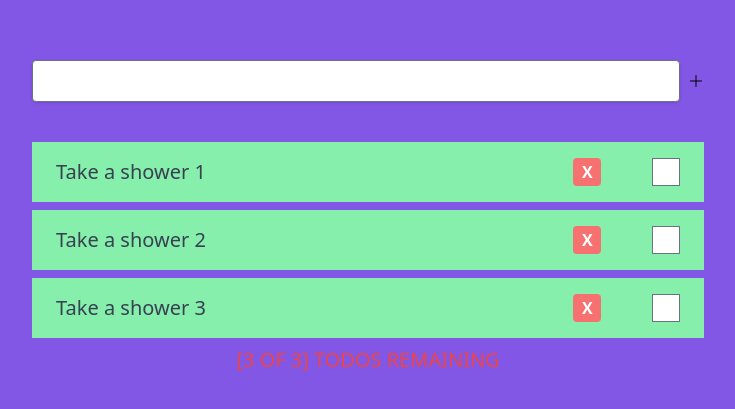
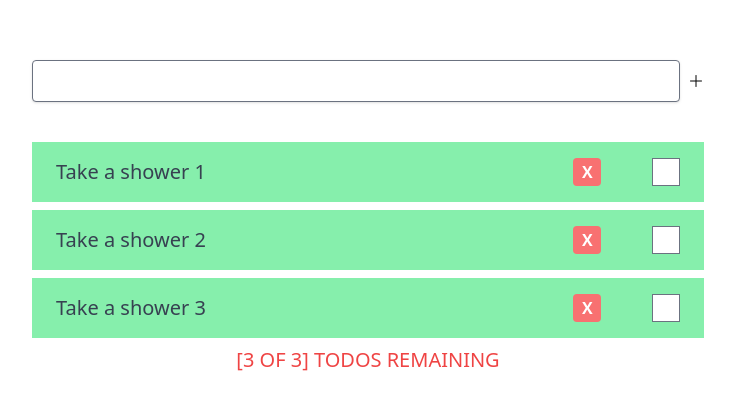
Before and after one commit to Sn0wye/spaces, a React (Vite) app: page / in a window 1280 px wide. Shown: the part 173-582 px from the top of the page, without its empty margins (272-1007 px from the left). Built offline with nearby package versions, Linux system fonts and the light colour scheme; the HTML template or start-up script is replaced by a standard one.

Commit message:
add fontFamily and brand color

```diff
--- a/tailwind.config.js
+++ b/tailwind.config.js
@@ -6,10 +6,10 @@ module.exports = {
   theme: {
     extend: {
       colors: {
-        brand: {
-          300: "#996DFF",
-          500: "#8257e6",
-        },
+        brand: "#8257e6",
+      },
+      fontFamily: {
+        poppins: ["Poppins", "sans-serif"],
       },
     },
   },
```
